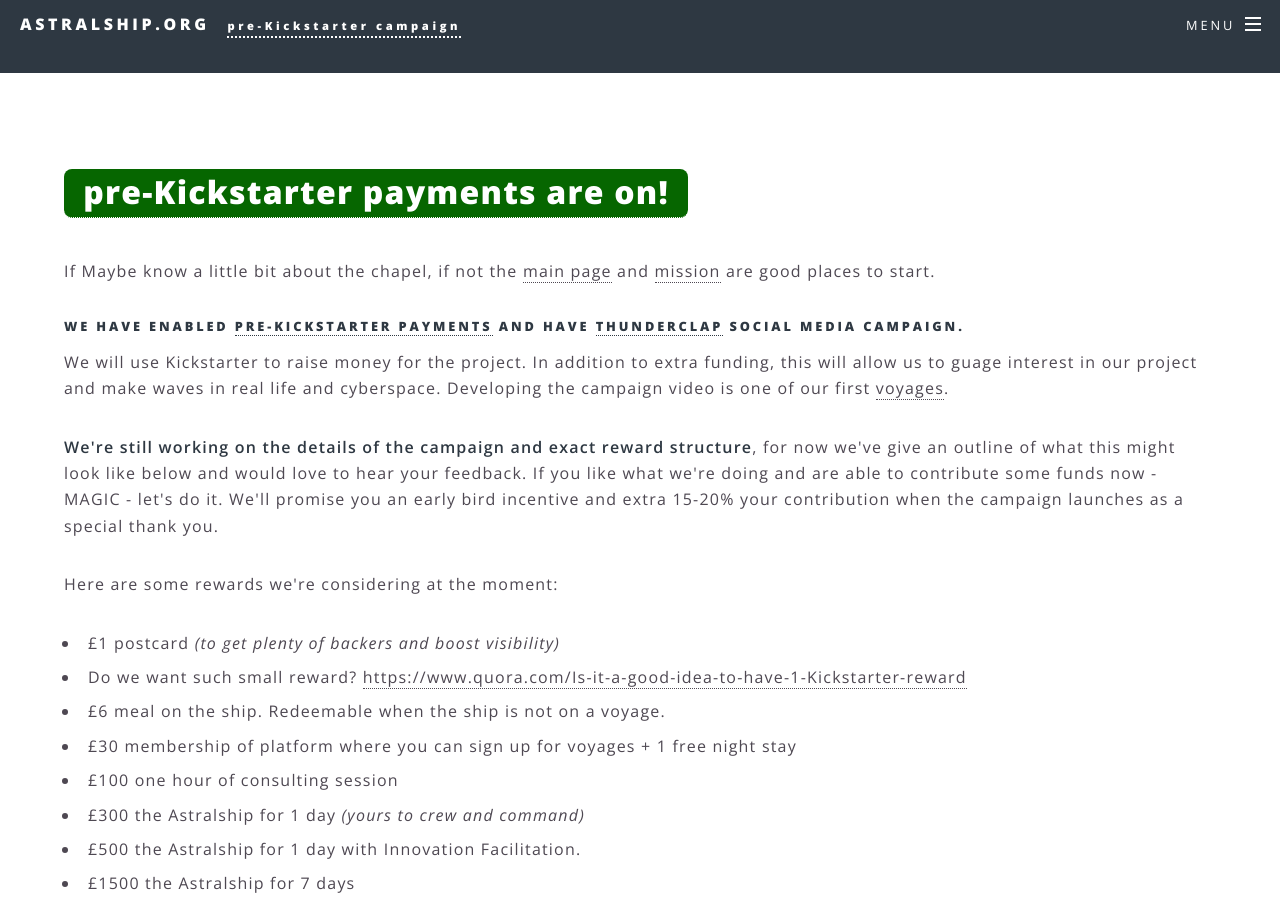
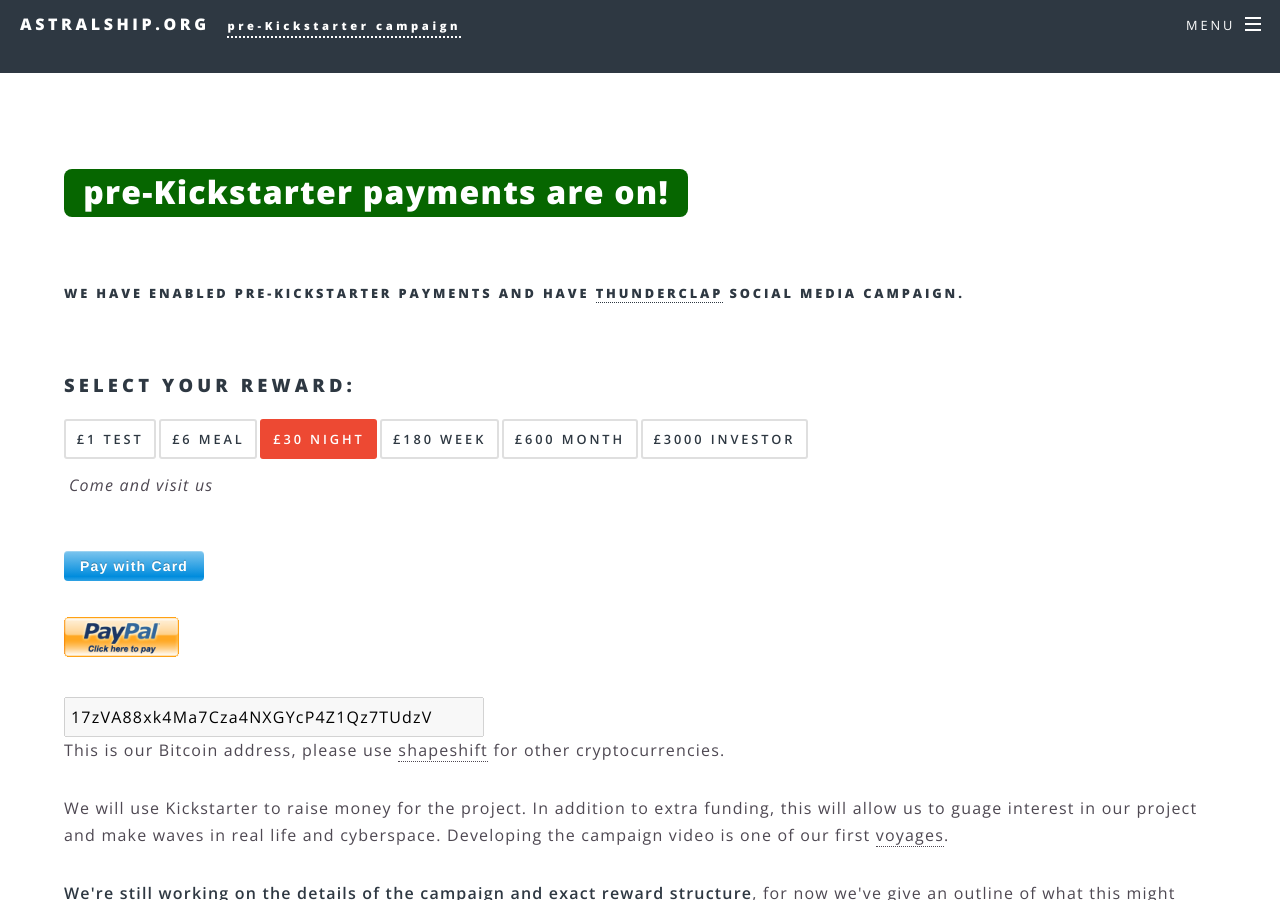
Before and after one commit to astralship/astralship.github.io, a Jekyll site: the page built from kickstarter.html, in a window 1280 px wide and 900 px high, scrolled down 320 px. Built offline with Jekyll 4.4.1, drawn with Linux system fonts in a browser that asks for light colours; comment, search, counter and statistics services are not loaded; some of the changed text lies outside the part shown.

Commit message:
better logo, particles, above the fold…

```diff
--- a/investment.html
+++ b/investment.html
@@ -25,7 +25,7 @@ order: 20
 
 
 	<h3>• <a href="stay">Hospitality</a>  <em>(dedicated page)</em></h3>
-	<p><strong>Realistic: 9/10</strong><</p>
+	<p><strong>Realistic: 9/10</strong></p>
 
 
 	<p>The ship could become a go to place for digital nomads, makers, and researchers looking to work independently or with likeminded individuals and achieve states of <a href="flow.html">flow</a> which staying in one of the <a href="http://www.bbc.co.uk/news/uk-wales-37754756">most beautiful places</a> in the world</p>
--- a/js/particles-dan.js
+++ b/js/particles-dan.js
@@ -150,10 +150,12 @@ function render(scene, context, dimension) {
 
 var canvases = document.getElementsByTagName('canvas');
 
+var particlesCount = Math.min(window.innerWidth / 6, 200);
+
 for (var i = 0; i < canvases.length; i++) {
   var dimension = getDimension(canvases[i])
   attach(
-    range(200).map(function(number) {
+    range(particlesCount).map(function(number) {
       return Particle(dimension);
     }),
     canvases[i],
--- a/js/payments.js
+++ b/js/payments.js
@@ -74,7 +74,7 @@ _selectReward(config.reward); // TODO: maybe self-invoking anonymous function?
 
 var stripePopup = StripeCheckout.configure({
   key: config.stripe_pk,
-  image: 'images/Genesis-logo.png',
+  image: 'images/logo/astralship-final-1-square-black-margin-120.png',
   locale: 'auto',
   token: function(token) { // Token is coming from the Stripe popup
     console.log("Stripe token:", token);
--- a/kickstarter.html
+++ b/kickstarter.html
@@ -5,12 +5,42 @@ subtitle: Starting 4th July, manifesting freedom and independence
 order: 20
 ---
 
-	<a href="#ready" class="ready">pre-Kickstarter payments are on!</a>
+	<div class="ready">pre-Kickstarter payments are on!</div>
 
-	<p class="deep-link-outside-show" style="display:none">If Maybe know a little bit about the chapel, if not the <a href="/">main page</a> and <a href="mission">mission</a> are good places to start.</p>
+	<br><br>
 
+	<h5>We have enabled pre-Kickstarter payments and have <a href="https://thunderclap.it/projects/55763-astralship-kickstarter-is-live">Thunderclap</a> social media campaign.</h5>
 
-	<h5>We have enabled <a href="#ready">pre-Kickstarter payments</a> and have <a href="https://thunderclap.it/projects/55763-astralship-kickstarter-is-live">Thunderclap</a> social media campaign.</h5>
+	<br><br>
+
+	<span id="thankyou" style="display:none; font-weight: bold;">Thank you so much!<br>That is more than awesome.<br>You are the winner!</span> <!-- TODO: Add social media sharing -->
+	<span id="error" style="display:none; font-weight: bold;">Error: <span id="exact-error"></span> <a href="javascript:location.reload()">Reload</a></span>
+
+	<span class="payments">
+		<h3>Select your reward:</h3>
+
+		<div class="markupButt"></div>
+		<div class="markupDesc"></div>
+
+		<br><br>
+
+		<a href="" id="stripe-button" class="payments"><span style="display: block; min-height: 30px;">Pay with Card</span></a>
+
+		<br><br>
+
+		<form name="_xclick" action="https://www.paypal.com/uk/cgi-bin/webscr" method="post" class="payments">
+		  <input type="hidden" name="cmd" value="_xclick">
+		  <input type="hidden" name="business" value="" id="paypal-business">
+		  <input type="hidden" name="currency_code" value="" id="paypal-currency-code">
+		  <input type="hidden" name="item_name" value="" id="paypal-item-name">
+		  <input type="hidden" name="amount" value="" id="paypal-amount">
+		  <input type="hidden" name="no_shipping" value="1">
+		  <input type="image" src="images/paypal.gif" border="0" name="submit" alt="Make payments with PayPal - it's fast, free and secure!" style="height:40px">
+		</form>
+
+		<input disabled value="17zVA88xk4Ma7Cza4NXGYcP4Z1Qz7TUdzV" style="color: black; padding: 5px; width: 420px;">
+		<p>This is our Bitcoin address, please use <a href="https://shapeshift.io">shapeshift</a> for other cryptocurrencies.</p>
+	</span>
 
 	<p>We will use Kickstarter to raise money for the project. In addition to extra funding, this will allow us to guage interest in our project and make waves in real life and cyberspace. Developing the campaign video is one of our first <a href="voyages.html">voyages</a>.</p>
 
@@ -53,40 +83,7 @@ order: 20
 		<li>We have a network of dedicated supporters and we are always hiring - see <a href="jobs">jobs</a> and learn about our cash / equity compensation model.</li>
 		<li>We kindly appreciate all the financial contributions - money will be put to <a href="refurbishment">refurbish</a> the place.</li>
 		<li>We hope this website is easy to use, in case of any question please <a href="contact">contact us</a> directly.</li>
-	<ul>
-
-	<br><br>
-
-	<span id="thankyou" style="display:none; font-weight: bold;">Thank you so much!<br>That is more than awesome.<br>You are the winner!</span> <!-- TODO: Add social media sharing -->
-	<span id="error" style="display:none; font-weight: bold;">Error: <span id="exact-error"></span> <a href="javascript:location.reload()">Reload</a></span>
-
-	<span class="payments">
-	<h3>Select your reward:</h3>
-
-	<div class="markupButt"></div>
-	<div class="markupDesc"></div>
-
-	<br><br>
-
-	<a href="" id="stripe-button" class="payments"><span style="display: block; min-height: 30px;">Pay with Card</span></a>
-
-	<br><br>
-
-	<form name="_xclick" action="https://www.paypal.com/uk/cgi-bin/webscr" method="post" class="payments">
-	  <input type="hidden" name="cmd" value="_xclick">
-	  <input type="hidden" name="business" value="" id="paypal-business">
-	  <input type="hidden" name="currency_code" value="" id="paypal-currency-code">
-	  <input type="hidden" name="item_name" value="" id="paypal-item-name">
-	  <input type="hidden" name="amount" value="" id="paypal-amount">
-	  <input type="hidden" name="no_shipping" value="1">
-	  <input type="image" src="images/paypal.gif" border="0" name="submit" alt="Make payments with PayPal - it's fast, free and secure!" style="height:40px">
-	</form>
-
-	<input disabled value="17zVA88xk4Ma7Cza4NXGYcP4Z1Qz7TUdzV" style="color: black; padding: 5px; width: 410px;">
-	<p>This is our Bitcoin address, please use <a href="https://shapeshift.io">shapeshift</a> for other cryptocurrencies.</p>
-
-
-	</span>
+	</ul>
 
 	<h3>Our promise</h3>
 	<ul class="margin">
@@ -96,7 +93,6 @@ order: 20
 	</ul>
 
 	<h3>If you are still undecided</h3>
-
 	<p>We've created a <a href="https://www.thunderclap.it/projects/55763-astralship-kickstarter-is-live">Thunderclap campaign</a> - ability to use social media and create a massive blast... It doesn't cost a penny and can help the project a lot!</p>
 
 	<iframe frameborder='0' height='540px' src='https://www.thunderclap.it/projects/55763-support-astralship-kickstarter/embed' width='250px'></iframe>
```
Also changed, not shown: images/Genesis-logo.png (deleted).
